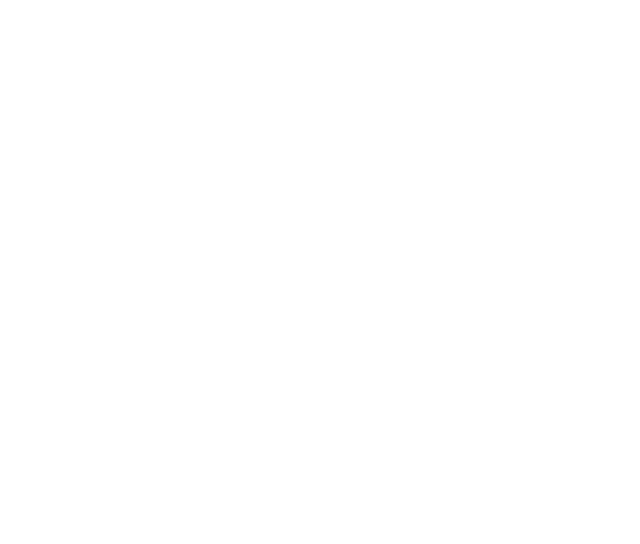
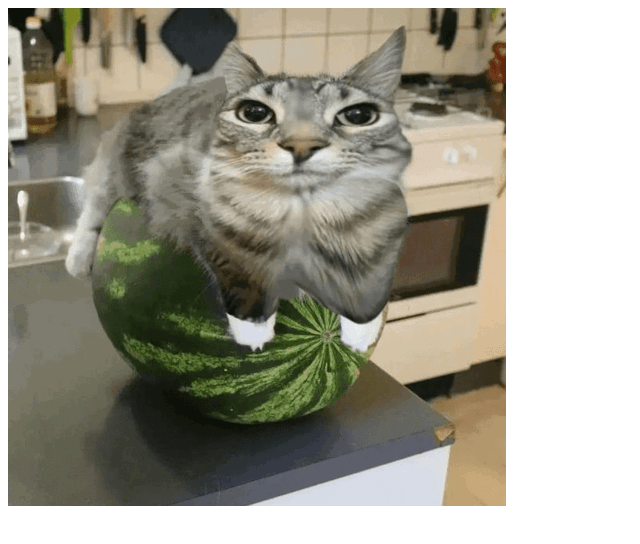
Before and after one commit to AndreiLegram/aulas_pppi, a plain HTML site: page aula_2/andrei/index.html in a window 1280 px wide. Shown: the whole page, without its empty margins (0-640 px from the left). Drawn offline with Linux system fonts and the light colour scheme.

Commit message:
hahahhahahah

```diff
--- a/aula_2/andrei/index.html
+++ b/aula_2/andrei/index.html
@@ -6,6 +6,6 @@
     <title>Document</title>
 </head>
 <body>
-
+    <img title="Imagem" src="./watermelon-cat.png" alt="Texto alternativo">
 </body>
 </html>
```
Also changed, not shown: aula_1/andrei/bart-gremio.jpg (renamed from aula_1/bart-gremio.jpg), aula_1/andrei/escudo-gremio.png (renamed from aula_1/escudo-gremio.png), aula_1/andrei/index.html (renamed from aula_1/index.html), aula_1/andrei/style.css (renamed from aula_1/style.css), aula_1/andrei/vars-gremo.css (renamed from aula_1/vars-gremo.css), aula_1/andrei/vars-inte.css (renamed from aula_1/vars-inte.css), aula_2/andrei/watermelon-cat.png (added), 2 other files.
